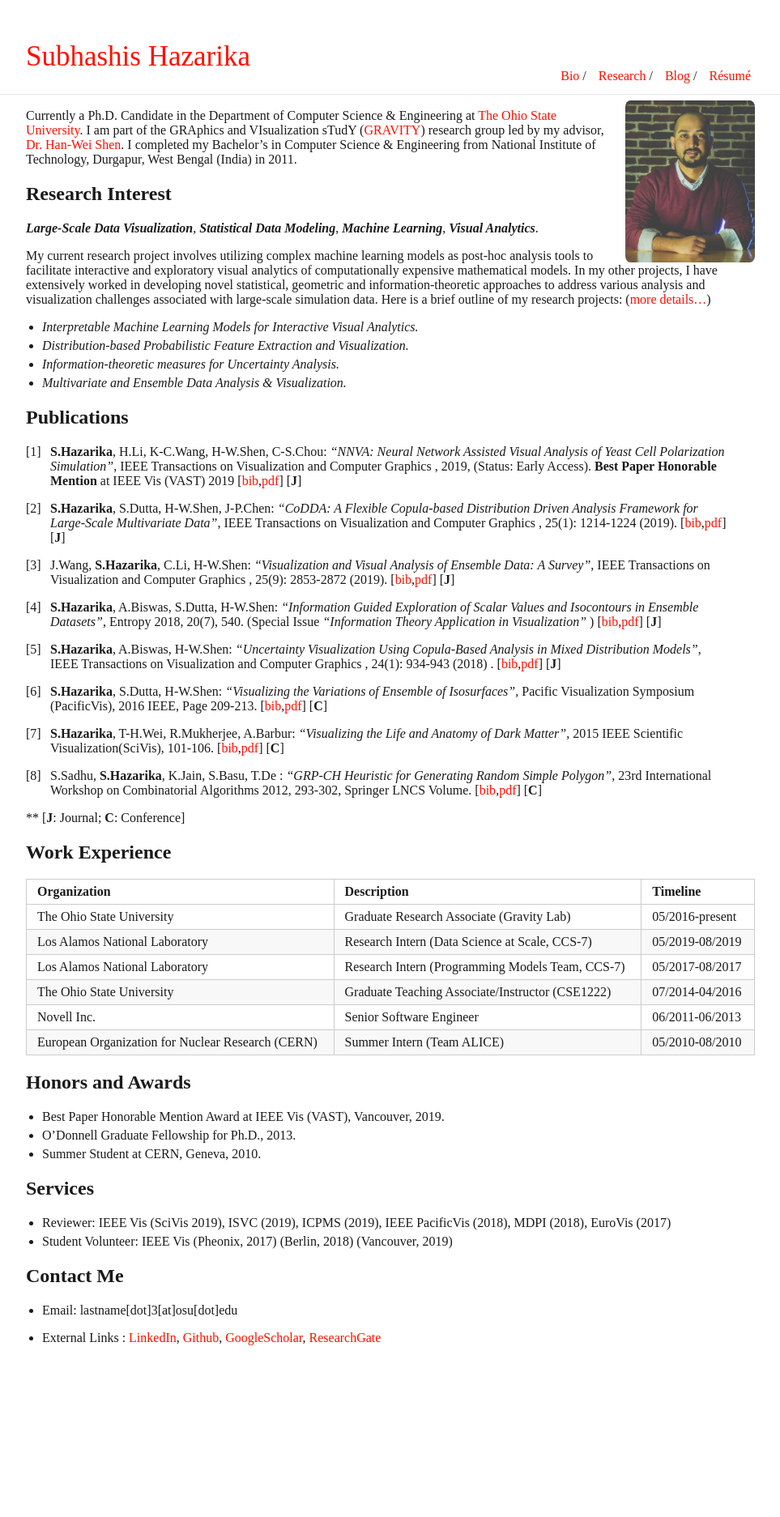
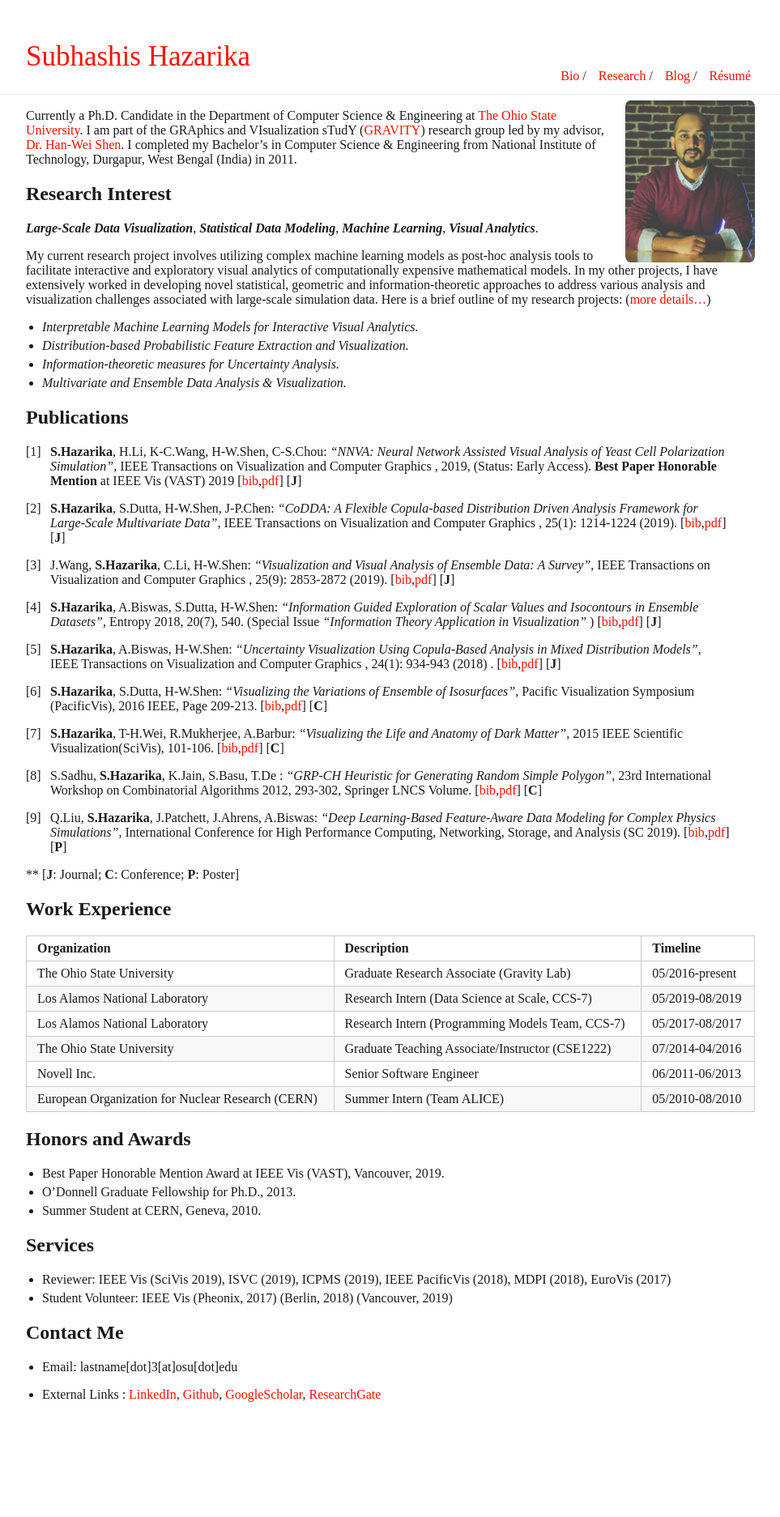
Before and after one commit to subhashis-parc/subhashis.github.io, a Jekyll site: the page built from index.md, in a window 1280 px wide. Shown: the whole page at 81% size, without its empty margins (158-1121 px from the left). Built offline with Jekyll 4.4.1, drawn with Linux system fonts in a browser that asks for light colours; before the commit the page ends 1803 px from its top, so only the background shows below that.

Commit message:
SC poster info

```diff
--- a/index.md
+++ b/index.md
@@ -32,7 +32,7 @@ My current research project involves utilizing complex machine learning models a
 
 2. <b>S.Hazarika</b>, S.Dutta, H-W.Shen, J-P.Chen: <i>"CoDDA: A Flexible Copula-based Distribution Driven Analysis Framework for Large-Scale Multivariate Data"</i>, IEEE Transactions on Visualization and Computer Graphics , 25(1): 1214-1224 (2019). [[bib](bibtex/codda.bib),[pdf](papers/codda-2019.pdf)] [<b>J</b>]
 
-3. J.Wang, <b>S.Hazarika</b>, C.Li, H-W.Shen: <i>"Visualization and Visual Analysis of Ensemble Data: A Survey"</i>, IEEE Transactions on Visualization and Computer Graphics , 25(9): 2853-2872 (2019). [[bib](bibtex/ens_survey.bib),[pdf]()] [<b>J</b>]
+3. J.Wang, <b>S.Hazarika</b>, C.Li, H-W.Shen: <i>"Visualization and Visual Analysis of Ensemble Data: A Survey"</i>, IEEE Transactions on Visualization and Computer Graphics , 25(9): 2853-2872 (2019). [[bib](bibtex/ens_survey.bib),[pdf](papers/ens_survey-2019.pdf)] [<b>J</b>]
 
 4. <b>S.Hazarika</b>, A.Biswas, S.Dutta, H-W.Shen: <i>"Information Guided Exploration of Scalar Values and Isocontours in Ensemble Datasets"</i>, Entropy 2018, 20(7), 540. (Special Issue <i>"Information Theory Application in Visualization" </i>) [[bib](bibtex/entropy.bib),[pdf](papers/entropy-2018.pdf)] [<b>J</b>]
 
@@ -44,7 +44,9 @@ My current research project involves utilizing complex machine learning models a
 
 8. S.Sadhu, <b>S.Hazarika</b>, K.Jain, S.Basu, T.De : <i>"GRP-CH Heuristic for Generating Random Simple Polygon"</i>, 23rd International Workshop on Combinatorial Algorithms 2012, 293-302, Springer LNCS Volume. [[bib](grp_ch.bib),[pdf](papers/GRP_CH-2012.pdf)] [<b>C</b>]
 
-** [<b>J</b>: Journal; <b>C</b>: Conference]
+9. Q.Liu, <b>S.Hazarika</b>, J.Patchett, J.Ahrens, A.Biswas: <i>"Deep Learning-Based Feature-Aware Data Modeling for Complex Physics Simulations"</i>, International Conference for High Performance Computing, Networking, Storage, and Analysis (SC 2019). [[bib](),[pdf]()] [<b>P</b>]
+
+** [<b>J</b>: Journal; <b>C</b>: Conference; <b>P</b>: Poster]
 
 
 ## Work Experience
```
Also changed, not shown: images/profile/SHP_9548_lowres_crop.jpg (added), 10 other files.
